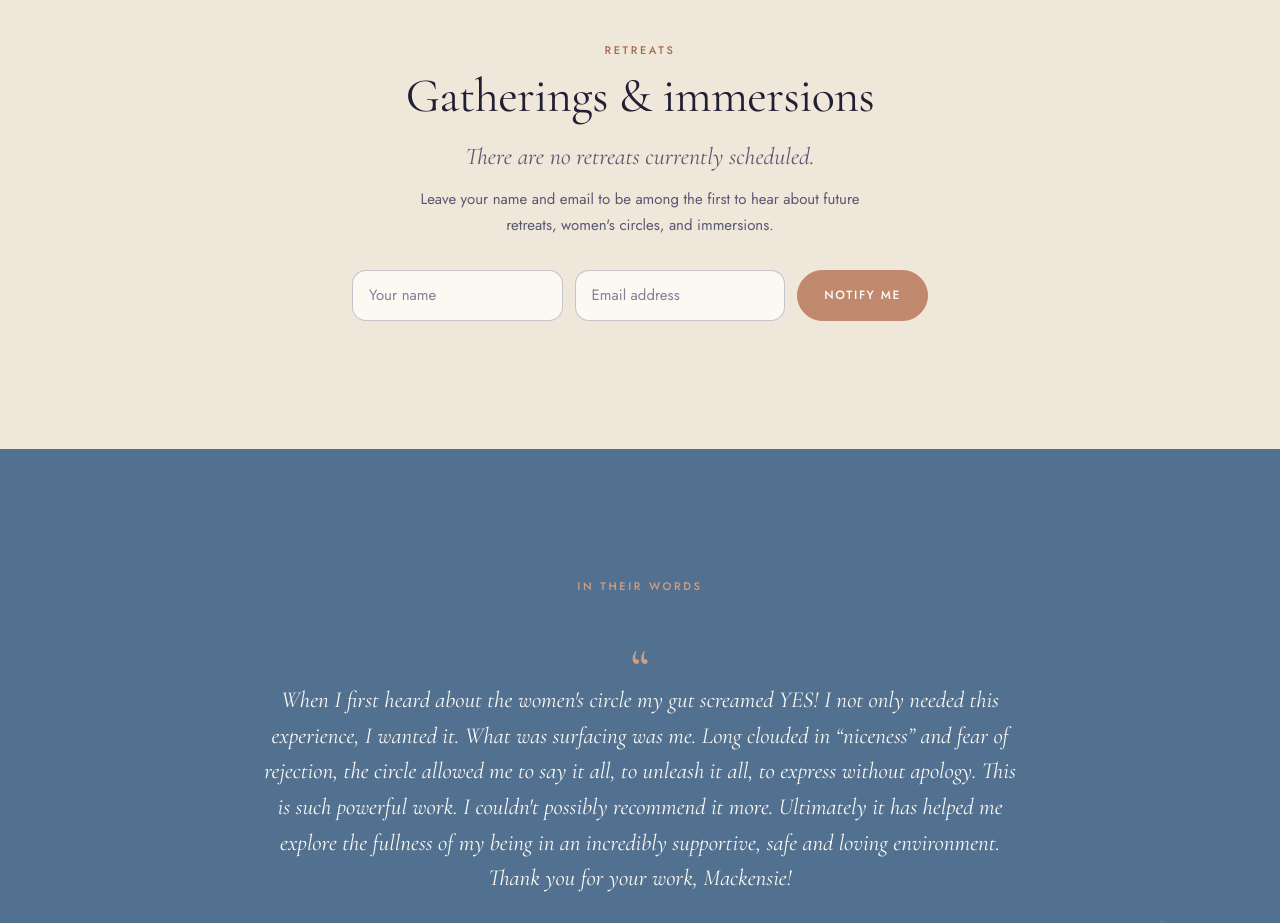
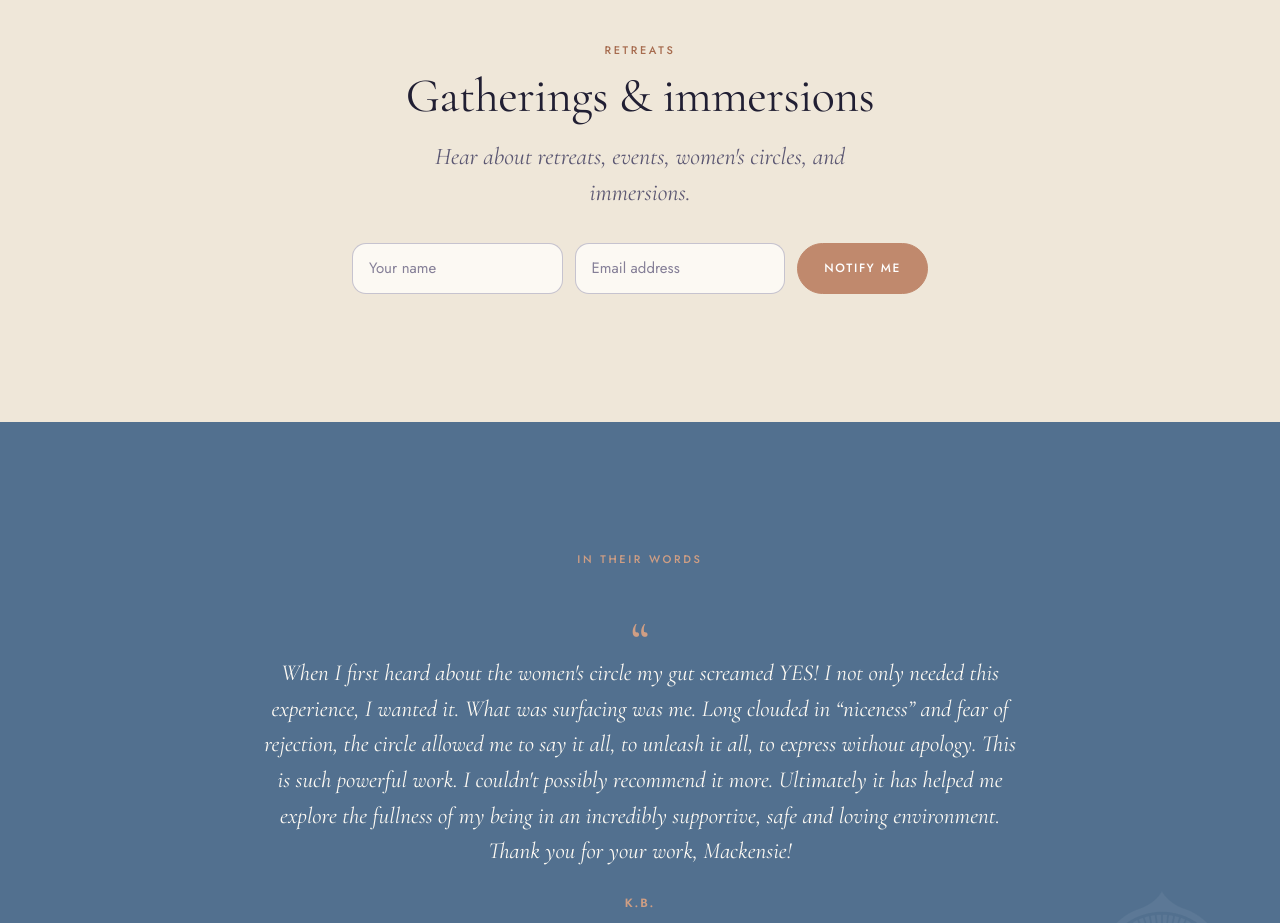
Before and after one commit to samperet/intelligentembodiment, a Next.js app: page / in a window 1280 px wide. Shown: the part 2400-3323 px from the top of the page. Built offline with nearby package versions, Linux system fonts and the light colour scheme.

Commit message:
Retreats: simplify copy to a single invitation line
Co-Authored-By: Claude Opus 4.8 <noreply@anthropic.com>
Claude-Session: https://claude.ai/code/session_017uVHW9kqtiJ6h4EEFKni1D

```diff
--- a/app/page.tsx
+++ b/app/page.tsx
@@ -156,12 +156,8 @@ export default function HomePage() {
           >
             Gatherings &amp; immersions
           </h2>
-          <p className="lead mx-auto mt-4 max-w-[44ch]">
-            There are no retreats currently scheduled.
-          </p>
-          <p className="mx-auto mt-3 max-w-[50ch] font-sans text-[15px] leading-[1.7] text-ink-500">
-            Leave your name and email to be among the first to hear about future
-            retreats, women&apos;s circles, and immersions.
+          <p className="lead mx-auto mt-4 max-w-[46ch]">
+            Hear about retreats, events, women&apos;s circles, and immersions.
           </p>
           <RetreatInterest />
         </div>
```
